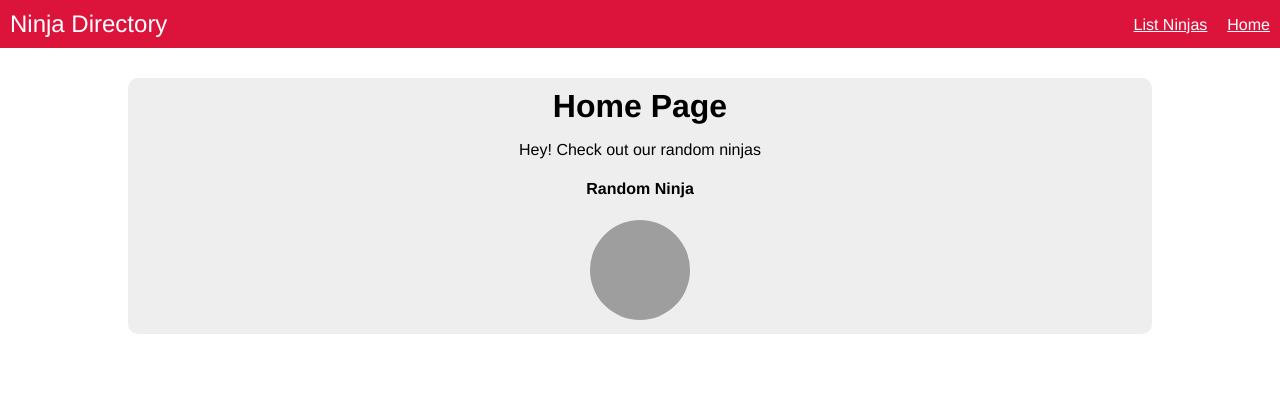
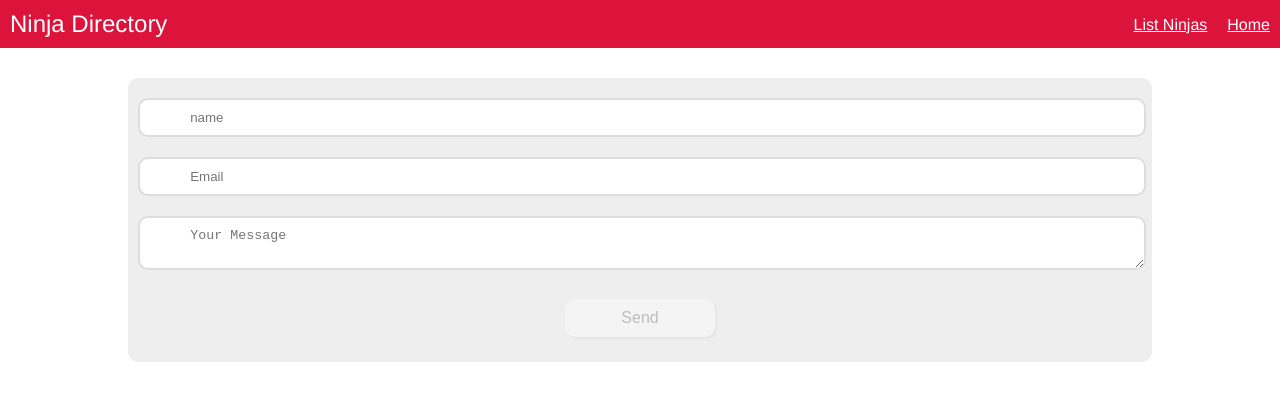
Before and after one commit to apolloinfinity/NG-ninja-list, a website: page index.html at #!/contact in a window 1280 px wide. Drawn offline with Linux system fonts and the light colour scheme; grey boxes are pictures that could not be loaded.

Commit message:
Created a Contact view. Added some directives to contact form to make sure people put the info where it needs to go on the form

```diff
--- a/app/app.js
+++ b/app/app.js
@@ -6,6 +6,9 @@ myNinjaApp.config(['$routeProvider', function($routeProvider){
         .when('/home', {
             templateUrl: 'views/home.html',
             controller: 'NinjaController'
+        })
+        .when('/contact', {
+            templateUrl: 'views/contact.html'
         })
         .when('/directory', {
             templateUrl: 'views/directory.html',
--- a/content/css/styles.css
+++ b/content/css/styles.css
@@ -102,7 +102,8 @@ main{
   font-size: 22px;
 }
 
-.content input{
+.content input,
+.content textarea {
   width: 90%;
   padding: 10px 5%;
   border-radius: 10px;
@@ -115,6 +116,7 @@ main{
   display: block;
   margin: 15px auto;
 }
+
 
 .remove {
   float: right;
@@ -177,3 +179,12 @@ main.ng-enter.ng-enter-active {
   transition-delay: 0.2s;
   transition-duration: 0;
 }
+
+input.ng-invalid.ng-touched, textarea.ng-invalid.ng-touched {
+  border: 2px solid red;
+}
+
+input[disabled="disabled"] {
+  opacity: 0.4 ;
+  cursor: not-allowed !important;
+}
--- /dev/null
+++ b/views/contact.html
@@ -0,0 +1,17 @@
+<div class="content">
+    <form name="contactForm" novalidate>
+        <input type="text" placeholder="name" name="name" ng-model="contact.name"ng-required="true">
+        <div ng-show="contactForm.name.$touched && contactForm.name.$invalid">
+            <small style="color: red; display:block; text-align: center;">Enter a valid name!</small>
+        </div>
+
+        <input type="text" placeholder="Email" name="email" ng-model="contact.email" ng-required="true">
+        <div ng-show="contactForm.email.$touched && contactForm.email.$invalid">
+                <small style="color: red; display:block; text-align: center;">Enter a valid name!</small>
+            </div>
+
+        <textarea name="message" placeholder="Your Message" id="" ng-model="contact.message"ng-required="true"></textarea>
+        <input type="submit" value="Send" ng-disabled="contactForm.$invalid">
+
+    </form>
+</div>
```
Also changed, not shown: views/random.html (+1 -0 lines).
